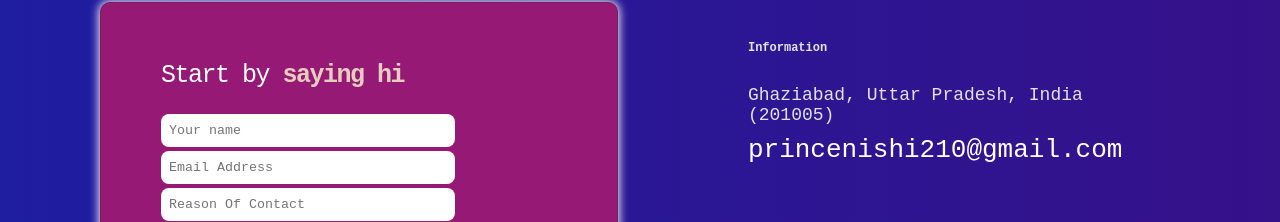
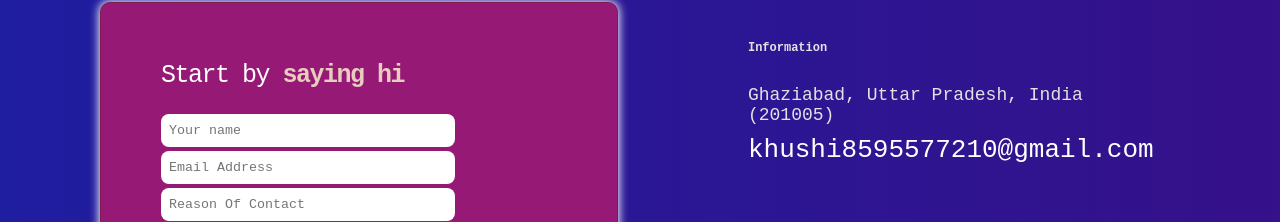
Before and after one commit to nishii1/Bharat-Intern-Web-developmentl, a plain HTML site: page Portfolio/index.html in a window 1280 px wide. Shown: the part 4090-4312 px from the top of the page. Drawn offline with Linux system fonts and the light colour scheme.

Commit message:
Update index.html

```diff
--- a/Portfolio/index.html
+++ b/Portfolio/index.html
@@ -37,7 +37,7 @@
                 </li>
                 <li>
                     <i class="fa-regular fa-envelope"></i>
-                    <a href="princenishi210@gmail.com" target="_blank">Email</a>
+                    <a href="mail to: khushi8595577210@gmail.com" target="_blank">Email</a>
                 </li>
             </ul>
         </div>
@@ -193,7 +193,7 @@
                 <img src="clg.jpg" alt="">
                 <div>
                     <h4>Bachelor's of Technology</h4>
-                    <p>(2023-2026), Niet</p>
+                    <p>(2022-2026), Niet</p>
                 </div>
             </div>
             <div class="single-profile-card">
@@ -294,7 +294,7 @@
             <div class="footer-email-intro">
                 <p>Information</p>
                 <h6> Ghaziabad, Uttar Pradesh, India (201005)</h6>
-                <h3>princenishi210@gmail.com</h3>
+                <h3>khushi8595577210@gmail.com</h3>
             </div>
             <div class="footer-nav-menu">
                 <ul class="footer-menu">
```
